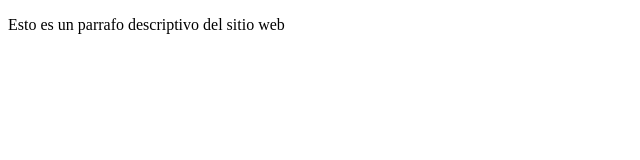
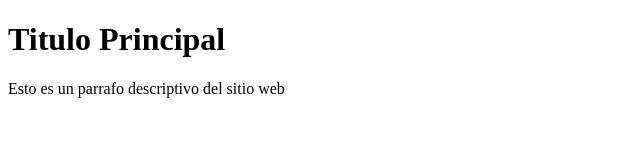
Before and after one commit to katherinegam/practicajs, a plain HTML site: page index.html in a window 1280 px wide. Shown: the whole page, without its empty margins (0-640 px from the left). Drawn offline with Linux system fonts and the light colour scheme.

Commit message:
Version con titulo principal y parrafo

```diff
--- a/index.html
+++ b/index.html
@@ -7,6 +7,7 @@
     <title>Document</title>
 </head>
 <body>
+    <h1>Titulo Principal</h1>
     <p>Esto es un parrafo descriptivo del sitio web</p>
 </body>
 </html>
```
